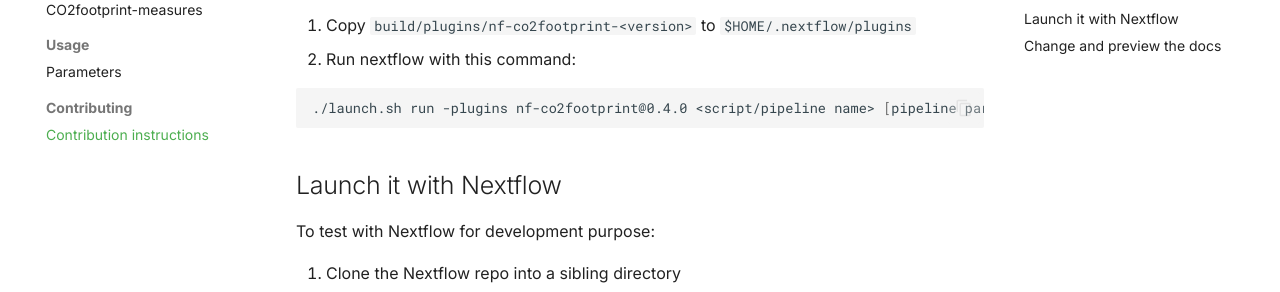
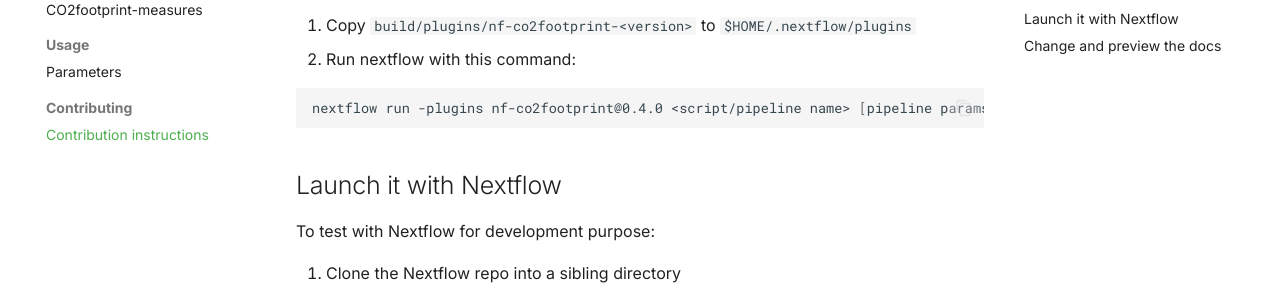
Before and after one commit to nextflow-io/nf-co2footprint, an MkDocs documentation site: the page built from docs/contributing/setup.md, in a window 1280 px wide and 900 px high, scrolled down 394 px. Shown: the part 161-453 px from the top of the window. Built offline with MkDocs 1.6.1 and Material for MkDocs 9.7.7, drawn with Linux system fonts in a browser that asks for light colours; comment, search, counter and statistics services are not loaded.

Commit message:
Fix docs how to run plugin

````diff
--- a/docs/contributing/setup.md
+++ b/docs/contributing/setup.md
@@ -27,7 +27,7 @@
 4. Run nextflow with this command:
 
    ```bash
-   ./launch.sh run -plugins nf-co2footprint@0.4.0 <script/pipeline name> [pipeline params]
+   nextflow run -plugins nf-co2footprint@0.4.0 <script/pipeline name> [pipeline params]
    ```
 
 ## Launch it with Nextflow
````
